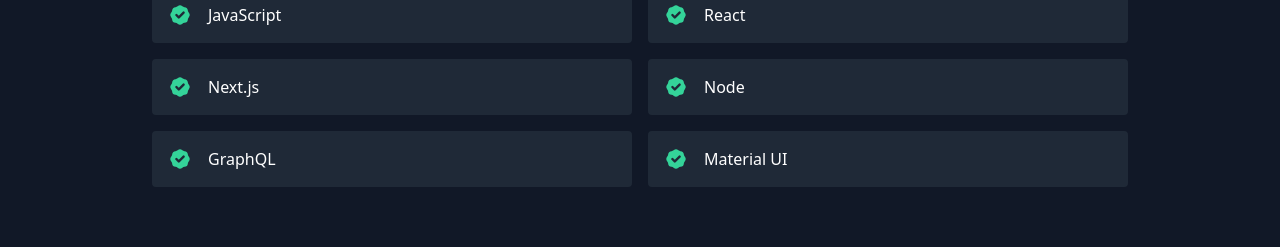
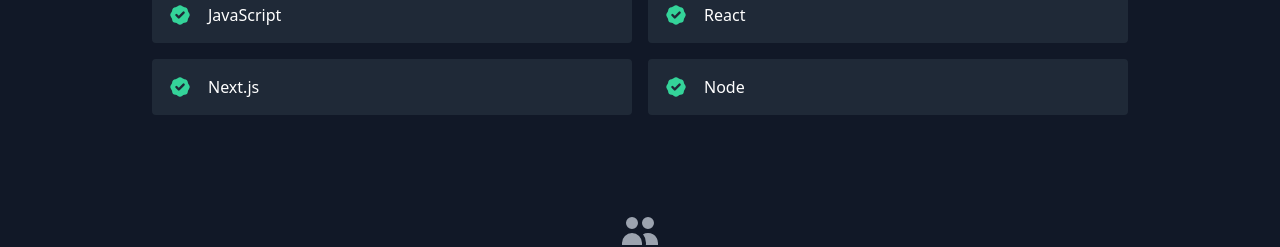
Before and after one commit to jacobdv/react-portfolio, a React (Create React App) app: page / in a window 1280 px wide. Shown: the part 1620-1867 px from the top of the page. Built offline with nearby package versions, Linux system fonts and the light colour scheme.

Commit message:
Testing react stuff.

```diff
--- a/src/data.js
+++ b/src/data.js
@@ -55,6 +55,4 @@
   "React",
   "Next.js",
   "Node",
-  "GraphQL",
-  "Material UI",
 ];
```
